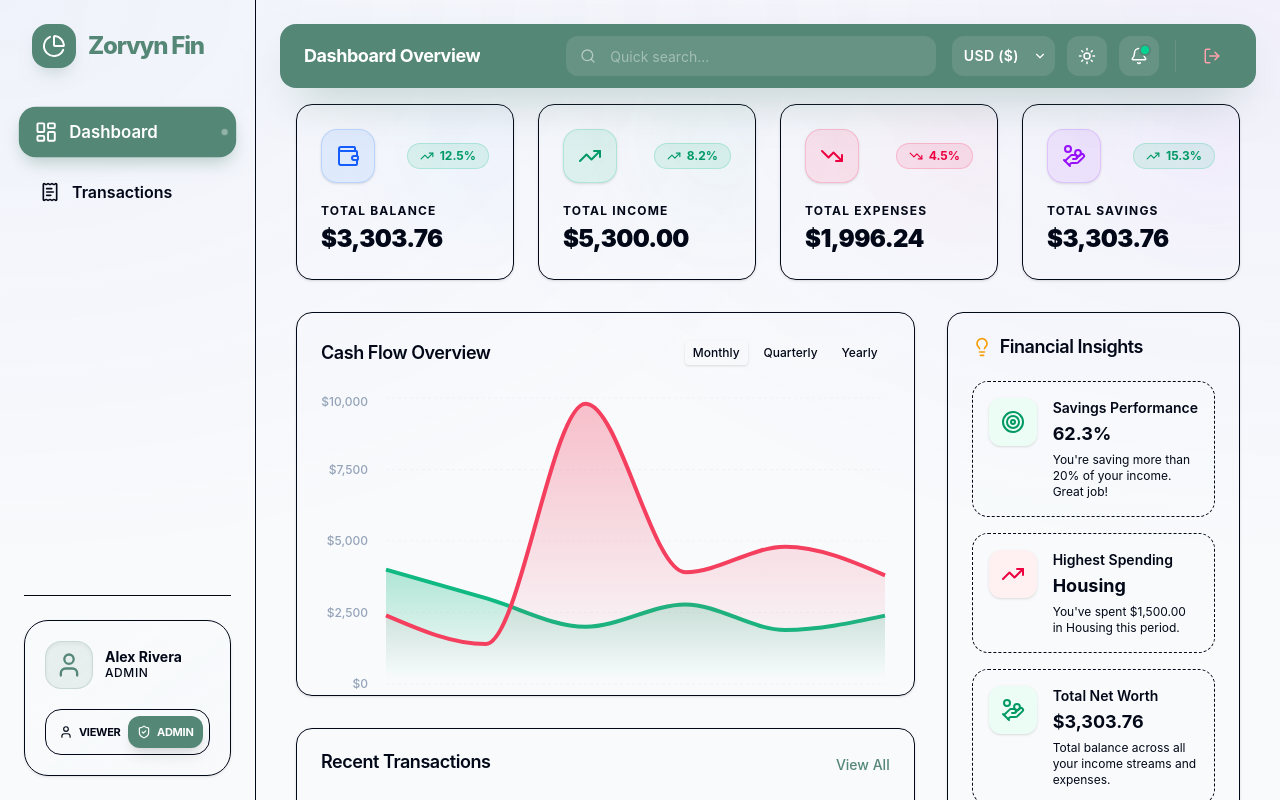
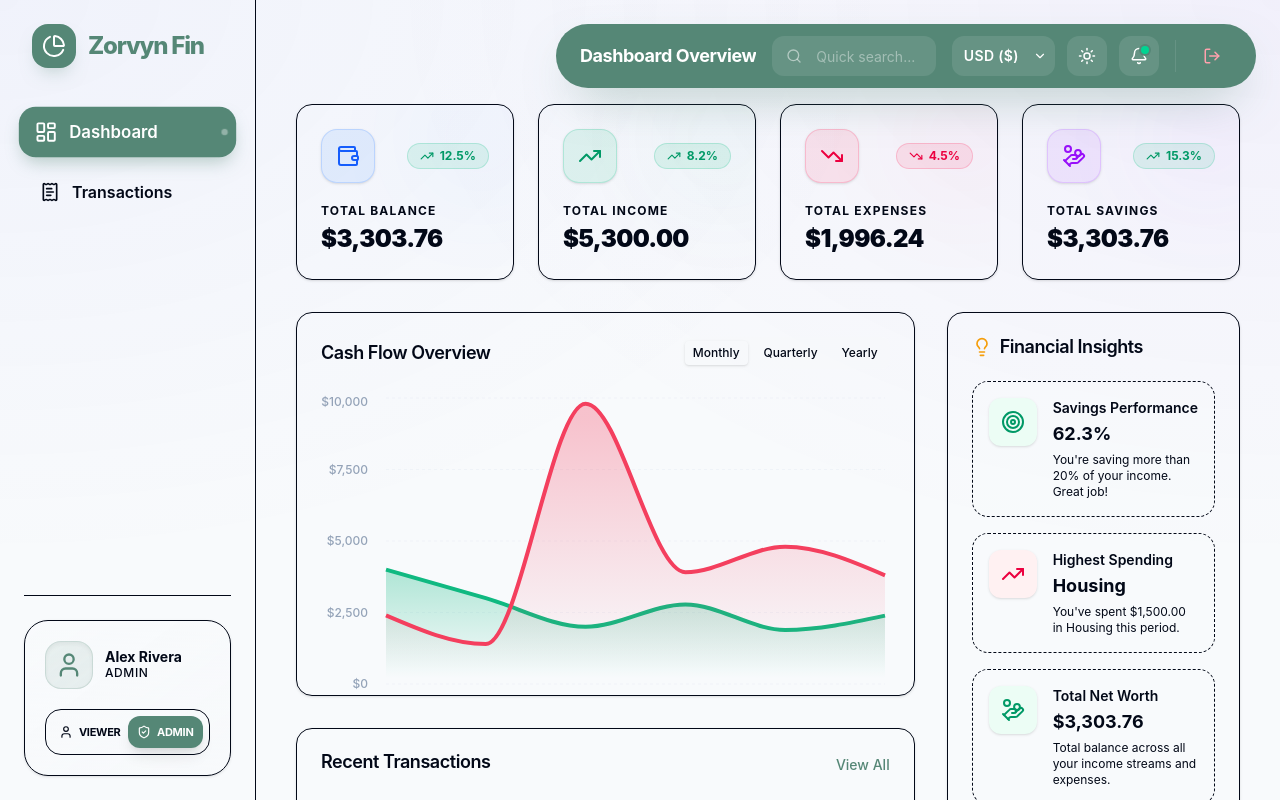
Before and after one commit to Gulhane-Shivani/finance-dashboard, a React (Vite) app: page / in a window 1280 px wide. Shown: the top 800 px of the page. Built offline with nearby package versions, Linux system fonts and the light colour scheme.

Commit message:
header side made some animations

```diff
--- a/src/components/layout/Header.jsx
+++ b/src/components/layout/Header.jsx
@@ -1,4 +1,4 @@
-import React from 'react';
+import React, { useState, useEffect } from 'react';
 import { Search, Bell, Sun, Moon, LogOut, Menu, X } from 'lucide-react';
 import useFinanceStore from '../../store/useFinanceStore';
 import { Button } from '../ui/Button';
@@ -8,10 +8,32 @@ import { CURRENCIES } from '../../utils/currency';
 
 const Header = ({ title }) => {
   const { isDarkMode, toggleDarkMode, filters, setFilters, isSidebarOpen, setSidebarOpen, currency, setCurrency } = useFinanceStore();
+  const [isVisible, setIsVisible] = useState(true);
+  const [lastScrollY, setLastScrollY] = useState(0);
+
+  useEffect(() => {
+    const handleScroll = () => {
+      const currentScrollY = window.scrollY;
+
+      if (currentScrollY > lastScrollY && currentScrollY > 60) {
+        setIsVisible(false);
+      } else {
+        setIsVisible(true);
+      }
+
+      setLastScrollY(currentScrollY);
+    };
+
+    window.addEventListener('scroll', handleScroll, { passive: true });
+    return () => window.removeEventListener('scroll', handleScroll);
+  }, [lastScrollY]);
 
   return (
-    <header className="sticky top-6 z-40 px-6 transition-all duration-300 flex justify-center">
-      <div className="bg-[#558776] text-white h-16 rounded-2xl flex items-center justify-between px-4 lg:px-6 shadow-[0_20px_50px_-20px_rgba(85,135,118,0.6)] w-full max-w-5xl">
+    <header className={cn(
+      "sticky top-6 z-40 px-6 transition-all duration-500 ease-in-out flex justify-end",
+      isVisible ? "translate-y-0 opacity-100" : "-translate-y-[150%] opacity-0 pointer-events-none"
+    )}>
+      <div className="bg-[#558776] text-white h-16 rounded-[50px] flex items-center justify-between px-4 lg:px-6 shadow-[0_20px_50px_-20px_rgba(85,135,118,0.6)] w-full lg:w-[60%] lg:min-w-[700px]">
 
         {/* Left Side: Mobile Menu & Title */}
         <div className="flex items-center gap-3 flex-1">
@@ -28,8 +50,8 @@ const Header = ({ title }) => {
         </div>
 
         {/* Center: Search (Visible on md+) */}
-        <div className="hidden md:flex items-center flex-[1.5] justify-center mx-4">
-          <div className="relative w-full group max-w-md">
+        <div className="hidden md:flex items-center flex-[1.2] justify-center mx-2 lg:mx-4">
+          <div className="relative w-full group max-w-sm">
             <Search className="absolute left-3.5 top-1/2 -translate-y-1/2 w-4 h-4 text-white/50 group-focus-within:text-white transition-colors" />
             <input
               type="text"
```
